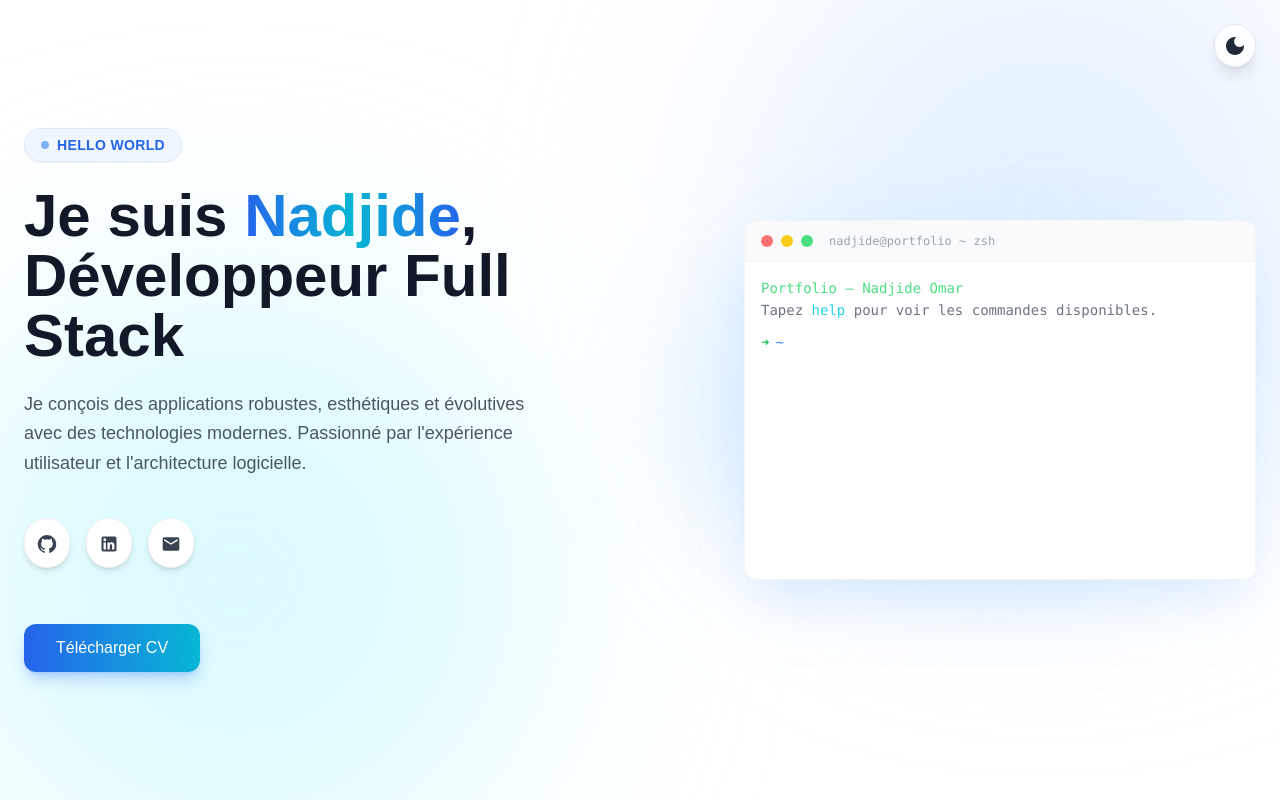
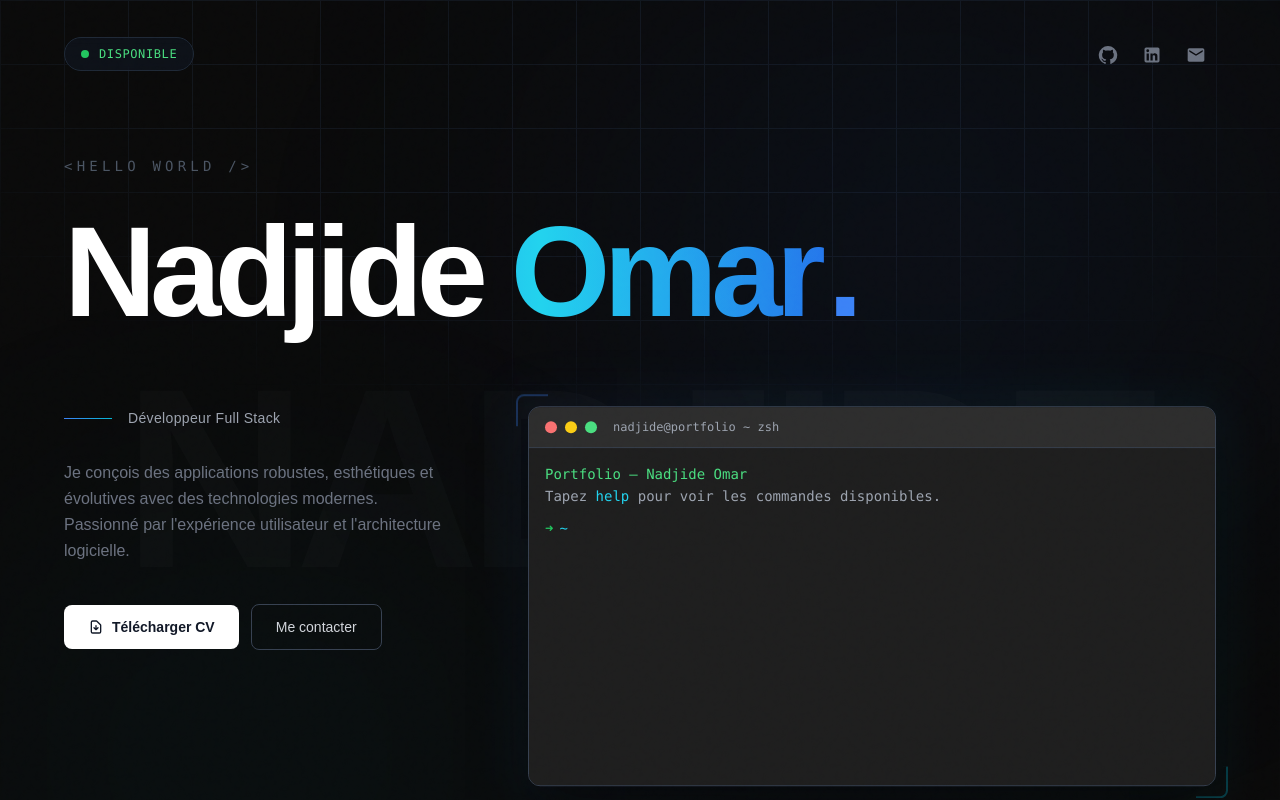
Before and after one commit to Nadjide/portfolio_ts, a Next.js app: page / in a window 1280 px wide. Shown: the top 800 px of the page. Built offline with nearby package versions, Linux system fonts and the light colour scheme.

Commit message:
feat: enhance Hero component with spotlight effect and improve layout; update CodeWindow styles; adjust global styles for dark mode

```diff
--- a/app/components/CodeWindow.tsx
+++ b/app/components/CodeWindow.tsx
@@ -165,11 +165,11 @@ const CodeWindow = () => {
       initial={{ opacity: 0, scale: 0.9 }}
       animate={{ opacity: 1, scale: 1 }}
       transition={{ duration: 0.5, delay: 0.2 }}
-      className="w-full max-w-lg rounded-xl overflow-hidden bg-white dark:bg-[#1e1e1e] shadow-2xl shadow-blue-200/50 dark:shadow-black/50 border border-gray-100 dark:border-gray-700 font-mono text-sm relative z-10 transition-colors duration-300 flex flex-col h-[360px]"
+      className="w-full rounded-xl overflow-hidden bg-[#1e1e1e] shadow-2xl shadow-black/50 border border-gray-700 font-mono text-sm relative z-10 flex flex-col h-[380px]"
       onClick={() => inputRef.current?.focus()}
     >
       {/* Header */}
-      <div className="bg-gray-50 dark:bg-[#2d2d2d] px-4 py-3 flex items-center gap-2 border-b border-gray-100 dark:border-gray-700 shrink-0">
+      <div className="bg-[#2d2d2d] px-4 py-3 flex items-center gap-2 border-b border-gray-700 shrink-0">
         <div className="w-3 h-3 rounded-full bg-red-400" />
         <div className="w-3 h-3 rounded-full bg-yellow-400" />
         <div className="w-3 h-3 rounded-full bg-green-400" />
@@ -179,7 +179,7 @@ const CodeWindow = () => {
       {/* Body */}
       <div
         ref={containerRef}
-        className="p-4 flex-1 overflow-y-auto cursor-text bg-white dark:bg-[#1e1e1e] transition-colors duration-300"
+        className="p-4 flex-1 overflow-y-auto cursor-text bg-[#1e1e1e]"
       >
         {history.map((item, idx) => (
           <div key={idx} className="mb-3">
--- a/app/components/Hero.tsx
+++ b/app/components/Hero.tsx
@@ -1,78 +1,176 @@
 "use client";
 
-import React from "react";
-import { motion } from "framer-motion";
+import React, { useRef, useEffect } from "react";
+import { motion, useAnimation } from "framer-motion";
 import CodeWindow from "./CodeWindow";
 import { Email, LinkedIn, GitHub } from "@mui/icons-material";
 
 const Hero = () => {
+    // Spotlight Logic
+    const containerRef = useRef<HTMLElement>(null);
+
+    useEffect(() => {
+        const handleMouseMove = (e: MouseEvent) => {
+            if (!containerRef.current) return;
+            const { clientX, clientY } = e;
+            const { left, top } = containerRef.current.getBoundingClientRect();
+            const x = clientX - left;
+            const y = clientY - top;
+            containerRef.current.style.setProperty("--x", `${x}px`);
+            containerRef.current.style.setProperty("--y", `${y}px`);
+        };
+        window.addEventListener("mousemove", handleMouseMove);
+        return () => window.removeEventListener("mousemove", handleMouseMove);
+    }, []);
+
     return (
-        <section className="min-h-screen flex flex-col md:flex-row items-center justify-center px-6 py-12 md:py-0 overflow-hidden relative bg-white dark:bg-[#0a0a0a] transition-colors duration-300">
-            {/* Abstract Background Elements - Gemini Style */}
-            <div className="absolute top-[-10%] right-[-5%] w-[600px] h-[600px] bg-blue-200/40 dark:bg-blue-900/20 rounded-full blur-[120px] transition-colors duration-300" />
-            <div className="absolute bottom-[-10%] left-[-5%] w-[600px] h-[600px] bg-cyan-200/40 dark:bg-cyan-900/20 rounded-full blur-[120px] transition-colors duration-300" />
+        <section ref={containerRef} className="min-h-screen relative overflow-hidden group">
+            {/* ── Spotlight Effect ── */}
+            <div className="absolute inset-0 pointer-events-none spotlight opacity-0 group-hover:opacity-100 transition-opacity duration-500 z-0" />
 
-            <div className="max-w-7xl mx-auto w-full grid grid-cols-1 md:grid-cols-2 gap-12 items-center z-10">
+            {/* ── Background Layers ── */}
+            <div className="absolute inset-0 pointer-events-none select-none overflow-hidden">
+                {/* Giant watermark name */}
+                <div className="absolute top-1/2 left-1/2 -translate-x-1/2 -translate-y-1/2">
+                    <span className="text-[20vw] font-black text-white/[0.02] tracking-tighter whitespace-nowrap leading-none block">
+                        NADJIDE
+                    </span>
+                </div>
+                {/* Gradient orbs */}
+                <div className="absolute top-0 right-0 w-[700px] h-[500px] bg-blue-600/[0.07] rounded-full blur-[160px]" />
+                <div className="absolute bottom-0 left-0 w-[500px] h-[400px] bg-cyan-500/[0.05] rounded-full blur-[140px]" />
+            </div>
 
-                {/* Left Text Content */}
-                <motion.div
-                    initial={{ opacity: 0, x: -50 }}
-                    animate={{ opacity: 1, x: 0 }}
-                    transition={{ duration: 0.5 }}
-                    className="space-y-6 text-center md:text-left"
+            <div className="relative z-10 min-h-screen flex flex-col px-6 lg:px-16">
+                {/* ── Top Bar ── */}
+                <motion.header
+                    initial={{ opacity: 0, y: -20 }}
+                    animate={{ opacity: 1, y: 0 }}
+                    transition={{ duration: 0.6 }}
+                    className="flex items-center justify-between py-8"
                 >
-                    <div className="inline-block px-4 py-1.5 bg-blue-50 dark:bg-blue-900/20 rounded-full border border-blue-100 dark:border-blue-800 shadow-sm transition-colors duration-300">
-                        <span className="text-blue-600 dark:text-blue-300 text-sm font-semibold tracking-wide flex items-center gap-2">
-                            <span className="w-2 h-2 rounded-full bg-blue-500 animate-pulse"></span>
-                            HELLO WORLD
+                    <div className="flex items-center gap-2.5 px-4 py-2 rounded-full border border-gray-800 bg-gray-900/50 backdrop-blur-sm">
+                        <span className="relative flex h-2 w-2">
+                            <span className="animate-ping absolute inline-flex h-full w-full rounded-full bg-green-400 opacity-75" />
+                            <span className="relative inline-flex rounded-full h-2 w-2 bg-green-500" />
                         </span>
+                        <span className="text-green-400 text-xs font-mono tracking-wider">DISPONIBLE</span>
                     </div>
 
-                    <h1 className="text-4xl md:text-6xl font-bold text-gray-900 dark:text-white leading-tight transition-colors duration-300">
-                        Je suis <span className="text-transparent bg-clip-text bg-gradient-to-r from-blue-600 via-cyan-500 to-blue-600 animate-gradient-x">Nadjide</span>, <br />
-                        Développeur Full Stack
-                    </h1>
-
-                    <p className="text-gray-600 dark:text-gray-400 text-lg max-w-lg mx-auto md:mx-0 leading-relaxed transition-colors duration-300">
-                        Je conçois des applications robustes, esthétiques et évolutives avec des technologies modernes.
-                        Passionné par l'expérience utilisateur et l'architecture logicielle.
-                    </p>
-
-                    {/* Social Links */}
-                    <div className="flex items-center justify-center md:justify-start gap-4 pt-4">
-                        <a href="https://github.com/Nadjide" target="_blank" rel="noopener noreferrer" aria-label="Profil GitHub de Nadjide Omar" className="p-3 bg-white dark:bg-gray-800 rounded-full text-gray-700 dark:text-gray-300 hover:text-blue-600 dark:hover:text-blue-400 hover:shadow-lg hover:-translate-y-1 transition-all border border-gray-100 dark:border-gray-700 shadow-md">
+                    <div className="flex items-center gap-1">
+                        <a href="https://github.com/Nadjide" target="_blank" rel="noopener noreferrer" aria-label="GitHub" className="p-2.5 text-gray-500 hover:text-white transition-colors duration-300">
                             <GitHub fontSize="small" />
                         </a>
-                        <a href="https://www.linkedin.com/in/nadjide-omar-b55a01212/" target="_blank" rel="noopener noreferrer" aria-label="Profil LinkedIn de Nadjide Omar" className="p-3 bg-white dark:bg-gray-800 rounded-full text-gray-700 dark:text-gray-300 hover:text-blue-700 dark:hover:text-blue-400 hover:shadow-lg hover:-translate-y-1 transition-all border border-gray-100 dark:border-gray-700 shadow-md">
+                        <a href="https://www.linkedin.com/in/nadjide-omar-b55a01212/" target="_blank" rel="noopener noreferrer" aria-label="LinkedIn" className="p-2.5 text-gray-500 hover:text-white transition-colors duration-300">
                             <LinkedIn fontSize="small" />
                         </a>
-                        <a href="mailto:nadjide.omar@outlook.fr" aria-label="Envoyer un email à Nadjide Omar" className="p-3 bg-white dark:bg-gray-800 rounded-full text-gray-700 dark:text-gray-300 hover:text-cyan-600 dark:hover:text-cyan-400 hover:shadow-lg hover:-translate-y-1 transition-all border border-gray-100 dark:border-gray-700 shadow-md">
+                        <a href="mailto:nadjide.omar@outlook.fr" aria-label="Email" className="p-2.5 text-gray-500 hover:text-white transition-colors duration-300">
                             <Email fontSize="small" />
                         </a>
                     </div>
+                </motion.header>
 
-                    <motion.div
-                        initial={{ opacity: 0 }}
-                        animate={{ opacity: 1 }}
-                        transition={{ delay: 0.8 }}
-                        className="pt-8"
-                    >
-                        <a
-                            href="/CV/CV_NADJIDE_OMAR.pdf"
-                            download="CV_Nadjide_Omar.pdf"
-                            className="inline-block px-8 py-3 bg-gradient-to-r from-blue-600 to-cyan-500 hover:from-blue-700 hover:to-cyan-600 text-white font-medium rounded-xl transition-all shadow-lg shadow-blue-500/30 hover:shadow-blue-500/50 transform hover:scale-[1.02]"
+                {/* ── Main Content ── */}
+                <div className="flex-1 flex items-center py-12">
+                    <div className="w-full max-w-7xl mx-auto">
+
+                        {/* Name Block - Full Width Impact */}
+                        <motion.div
+                            initial={{ opacity: 0, y: 30 }}
+                            animate={{ opacity: 1, y: 0 }}
+                            transition={{ duration: 0.7, delay: 0.2 }}
+                            className="mb-16"
                         >
-                            Télécharger CV
-                        </a>
-                    </motion.div>
+                            <p className="text-gray-600 text-sm font-mono tracking-[0.3em] uppercase mb-6">
+                                &lt;hello world /&gt;
+                            </p>
+                            <h1 className="text-6xl sm:text-7xl md:text-8xl lg:text-9xl font-black text-white leading-[0.85] tracking-tighter py-2">
+                                Nadjide
+                                <span className="text-transparent bg-clip-text bg-gradient-to-r from-blue-600 via-cyan-400 to-blue-600 animate-gradient-x pr-2">
+                                    {" "}Omar
+                                </span>
+                                <span className="text-blue-500">.</span>
+                            </h1>
+                        </motion.div>
+
+                        {/* Two Column Content */}
+                        <div className="flex flex-col lg:flex-row gap-12 lg:gap-20 items-start">
+                            {/* Left: Info Block */}
+                            <motion.div
+                                initial={{ opacity: 0, y: 20 }}
+                                animate={{ opacity: 1, y: 0 }}
+                                transition={{ duration: 0.6, delay: 0.5 }}
+                                className="lg:max-w-sm shrink-0 space-y-8"
+                            >
+                                <div className="flex items-center gap-4">
+                                    <div className="h-px w-12 bg-gradient-to-r from-blue-500 to-cyan-500" />
+                                    <span className="text-gray-400 text-sm font-medium tracking-wide">Développeur Full Stack</span>
+                                </div>
+
+                                <p className="text-gray-500 text-base leading-relaxed">
+                                    Je conçois des applications robustes, esthétiques et évolutives avec des technologies modernes. Passionné par l&apos;expérience utilisateur et l&apos;architecture logicielle.
+                                </p>
+
+                                <div className="flex items-center gap-3 pt-2">
+                                    <a
+                                        href="/CV/CV_NADJIDE_OMAR.pdf"
+                                        download="CV_Nadjide_Omar.pdf"
+                                        className="inline-flex items-center gap-2 px-6 py-3 bg-white text-gray-900 font-semibold rounded-lg hover:bg-gray-200 transition-all duration-300 text-sm"
+                                    >
+                                        <svg className="w-4 h-4" fill="none" stroke="currentColor" viewBox="0 0 24 24"><path strokeLinecap="round" strokeLinejoin="round" strokeWidth={2} d="M12 10v6m0 0l-3-3m3 3l3-3m2 8H7a2 2 0 01-2-2V5a2 2 0 012-2h5.586a1 1 0 01.707.293l5.414 5.414a1 1 0 01.293.707V19a2 2 0 01-2 2z" /></svg>
+                                        Télécharger CV
+                                    </a>
+                                    <a
+                                        href="mailto:nadjide.omar@outlook.fr"
+                                        className="inline-flex items-center gap-2 px-6 py-3 border border-gray-700 text-gray-300 rounded-lg hover:border-gray-500 hover:text-white transition-all duration-300 text-sm"
+                                    >
+                                        Me contacter
+                                    </a>
+                                </div>
+                            </motion.div>
+
+                            {/* Right: Terminal - Floating Animation */}
+                            <motion.div
+                                initial={{ opacity: 0, scale: 0.95 }}
+                                animate={{ opacity: 1, scale: 1, y: [0, -12, 0] }}
+                                transition={{
+                                    duration: 0.6,
+                                    delay: 0.4,
+                                    y: {
+                                        repeat: Infinity,
+                                        duration: 6,
+                                        ease: "easeInOut"
+                                    }
+                                }}
+                                className="flex-1 w-full relative"
+                            >
+                                {/* Decorative frame corners */}
+                                <div className="absolute -top-3 -left-3 w-8 h-8 border-t-2 border-l-2 border-blue-500/30 rounded-tl-lg pointer-events-none" />
+                                <div className="absolute -bottom-3 -right-3 w-8 h-8 border-b-2 border-r-2 border-cyan-500/30 rounded-br-lg pointer-events-none" />
+                                {/* Ambient glow */}
+                                <div className="absolute -inset-4 bg-gradient-to-r from-blue-500/5 to-cyan-500/5 rounded-2xl blur-xl pointer-events-none" />
+                                <CodeWindow />
+                            </motion.div>
+                        </div>
+                    </div>
+                </div>
+
+                {/* ── Bottom: Scroll Indicator ── */}
+                <motion.div
+                    initial={{ opacity: 0 }}
+                    animate={{ opacity: 1 }}
+                    transition={{ delay: 1.2 }}
+                    className="py-8 flex justify-center"
+                >
+                    <div className="flex flex-col items-center gap-2">
+                        <span className="text-[10px] text-gray-600 tracking-[0.3em] uppercase font-mono">Scroll</span>
+                        <motion.div
+                            animate={{ y: [0, 6, 0] }}
+                            transition={{ repeat: Infinity, duration: 1.5, ease: "easeInOut" }}
+                            className="w-0.5 h-8 bg-gradient-to-b from-gray-500 to-transparent rounded-full"
+                        />
+                    </div>
                 </motion.div>
-
-                {/* Right Visual Content (Code Window) */}
-                <div className="flex justify-center md:justify-end relative">
-                    {/* Decorative blob behind code window */}
-                    <div className="absolute inset-0 bg-gradient-to-tr from-blue-400/20 to-cyan-300/20 dark:from-blue-600/10 dark:to-cyan-500/10 rounded-full filter blur-3xl transform scale-90 translate-y-4 -z-10 transition-colors duration-300"></div>
-                    <CodeWindow />
-                </div>
             </div>
         </section>
     );
--- a/app/globals.css
+++ b/app/globals.css
@@ -3,15 +3,8 @@
 @tailwind utilities;
 
 :root {
-  --background: #ffffff;
-  --foreground: #171717;
-}
-
-@media (prefers-color-scheme: dark) {
-  :root {
-    --background: #ffffff;
-    --foreground: #171717;
-  }
+  --background: #0a0a0a;
+  --foreground: #ededed;
 }
 
 body {
@@ -31,3 +24,27 @@ section {
   content-visibility: auto;
   contain-intrinsic-size: 1000px;
 }
+
+/* Animations custom */
+@keyframes gradient-x {
+  0%, 100% {
+    background-size: 200% 200%;
+    background-position: left center;
+  }
+  50% {
+    background-size: 200% 200%;
+    background-position: right center;
+  }
+}
+
+.animate-gradient-x {
+  animation: gradient-x 3s ease infinite;
+}
+
+.spotlight {
+  background: radial-gradient(
+    600px circle at var(--x) var(--y),
+    rgba(29, 78, 216, 0.15),
+    transparent 40%
+  );
+}
--- a/app/page.tsx
+++ b/app/page.tsx
@@ -5,17 +5,15 @@ import Hero from "./components/Hero";
 import Skills from "./components/Skills";
 import Experience from "./components/Experience";
 import Projects from "./components/Projects";
-import ThemeToggle from "./components/ThemeToggle";
 import Footer from "./components/Footer";
 
 export default function Home() {
   return (
-    <main className="bg-white dark:bg-[#0a0a0a] text-gray-900 dark:text-gray-100 min-h-screen selection:bg-blue-200 dark:selection:bg-blue-900 selection:text-blue-900 dark:selection:text-blue-200 transition-colors duration-300">
-      {/* Background Grid Pattern - subtle overlay */}
-      <div className="fixed inset-0 z-0 bg-[linear-gradient(to_right,#e5e7eb_1px,transparent_1px),linear-gradient(to_bottom,#e5e7eb_1px,transparent_1px)] dark:bg-[linear-gradient(to_right,#1f2937_1px,transparent_1px),linear-gradient(to_bottom,#1f2937_1px,transparent_1px)] bg-[size:4rem_4rem] [mask-image:radial-gradient(ellipse_60%_50%_at_50%_0%,#000_70%,transparent_110%)] pointer-events-none opacity-[0.4] transition-colors duration-300" />
+    <main className="bg-[#0a0a0a] text-gray-100 min-h-screen selection:bg-blue-900 selection:text-blue-200">
+      {/* Background Grid Pattern */}
+      <div className="fixed inset-0 z-0 bg-[linear-gradient(to_right,#1f2937_1px,transparent_1px),linear-gradient(to_bottom,#1f2937_1px,transparent_1px)] bg-[size:4rem_4rem] [mask-image:radial-gradient(ellipse_60%_50%_at_50%_0%,#000_70%,transparent_110%)] pointer-events-none opacity-[0.4]" />
 
       <div className="relative z-10">
-        <ThemeToggle />
         <Hero />
         <Projects />
         <Experience />
--- a/app/providers.tsx
+++ b/app/providers.tsx
@@ -3,5 +3,5 @@
 import { ThemeProvider } from "next-themes";
 
 export function Providers({ children }: { children: React.ReactNode }) {
-    return <ThemeProvider attribute="class" defaultTheme="system" enableSystem>{children}</ThemeProvider>;
+    return <ThemeProvider attribute="class" defaultTheme="dark" forcedTheme="dark">{children}</ThemeProvider>;
 }
```
